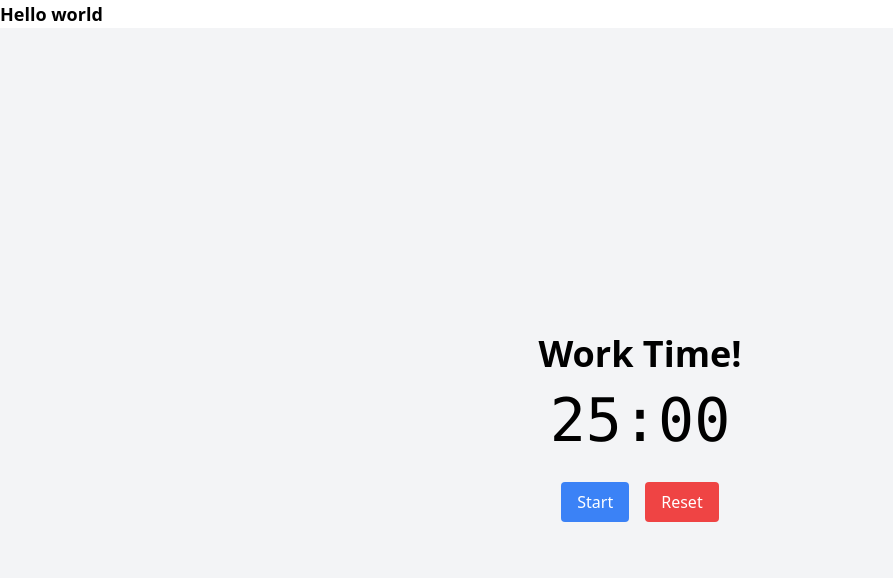
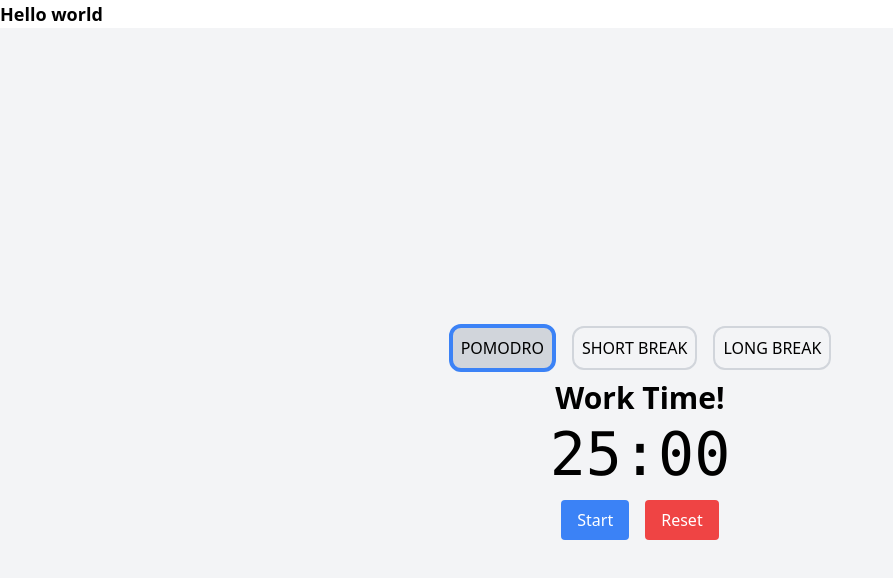
Before and after one commit to devansh-dek/Managify, a React (Vite) app in the folder client/: page / in a window 1280 px wide. Shown: the top 578 px of the page, without its empty margins (0-893 px from the left). Built offline with nearby package versions, Linux system fonts and the light colour scheme.

Commit message:
feat:Complete Pomodro

```diff
--- a/client/src/features/Pomodro/Pomodro.tsx
+++ b/client/src/features/Pomodro/Pomodro.tsx
@@ -1,10 +1,10 @@
 import React, { useState, useEffect } from 'react';
 
 const PomodoroClock: React.FC = () => {
-    const [time, setTime] = useState<number>(1500); // 25 minutes in seconds
+    const [time, setTime] = useState<number>(1500);
     const [isActive, setIsActive] = useState<boolean>(false);
     const [isBreak, setIsBreak] = useState<boolean>(false);
-
+    const [tab, settab] = useState<number>(1);
     useEffect(() => {
         let interval: ReturnType<typeof setInterval> | null = null;
         if (isActive) {
@@ -17,7 +17,7 @@ const PomodoroClock: React.FC = () => {
         if (time === 0) {
             clearInterval(interval!);
             setIsBreak(!isBreak);
-            setTime(isBreak ? 1500 : 300); // 25 mins work, 5 mins break
+            setTime(isBreak ? 1500 : 300);
         }
         return () => clearInterval(interval!);
     }, [isActive, time, isBreak]);
@@ -27,13 +27,47 @@ const PomodoroClock: React.FC = () => {
         const secs = seconds % 60;
         return `${minutes}:${secs < 10 ? '0' : ''}${secs}`;
     };
+    const setPomodro = (num: number) => {
+        if (num == 1 && tab != 1) {
+            settab(1);
+            setTime(1500); // Set time for Pomodoro
+            setIsBreak(false);
+            setIsActive(false)
+        }
+        else if (num == 2 && tab != 2) {
+            settab(2);
+            setTime(300);
+            setIsBreak(true);
+            setIsActive(false)
+        }
+        else if (num == 3 && tab != 3) {
+            settab(3);
+            setTime(900);
+            setIsActive(false);
+            setIsBreak(true);
+        }
+    }
 
     return (
         <div className="flex flex-col items-center justify-center min-h-screen bg-gray-100">
-            <h1 className="text-4xl font-bold mb-4">
+            <div className='flex flex-row justify-evenly items-center'>
+                <div className={`m-2 p-2 cursor-pointer  rounded-xl ${tab === 1 ? 'border-4 border-blue-500 bg-gray-300' : 'border-2 border-gray-300'
+                    }`} onClick={(e) => setPomodro(1)} >
+                    POMODRO
+                </div>
+                <div className={`m-2 p-2 cursor-pointer rounded-xl ${tab === 2 ? 'border-4 border-blue-500 bg-gray-300' : 'border-2 border-gray-300'
+                    }`} onClick={(e) => setPomodro(2)} >
+                    SHORT BREAK
+                </div>
+                <div className={`m-2 p-2 cursor-pointer rounded-xl ${tab === 3 ? 'border-4 border-blue-500 bg-gray-300' : 'border-2 border-gray-300'
+                    }`} onClick={(e) => setPomodro(3)} >
+                    LONG BREAK
+                </div>
+            </div >
+            <h1 className="text-3xl font-bold mb-2">
                 {isBreak ? 'Break Time!' : 'Work Time!'}
             </h1>
-            <h2 className="text-6xl font-mono mb-8">{formatTime(time)}</h2>
+            <h2 className="text-6xl font-mono mb-4">{formatTime(time)}</h2>
             <div className="flex space-x-4">
                 <button
                     className="px-4 py-2 bg-blue-500 text-white rounded hover:bg-blue-600"
@@ -48,7 +82,7 @@ const PomodoroClock: React.FC = () => {
                     Reset
                 </button>
             </div>
-        </div>
+        </div >
     );
 };
 
```
